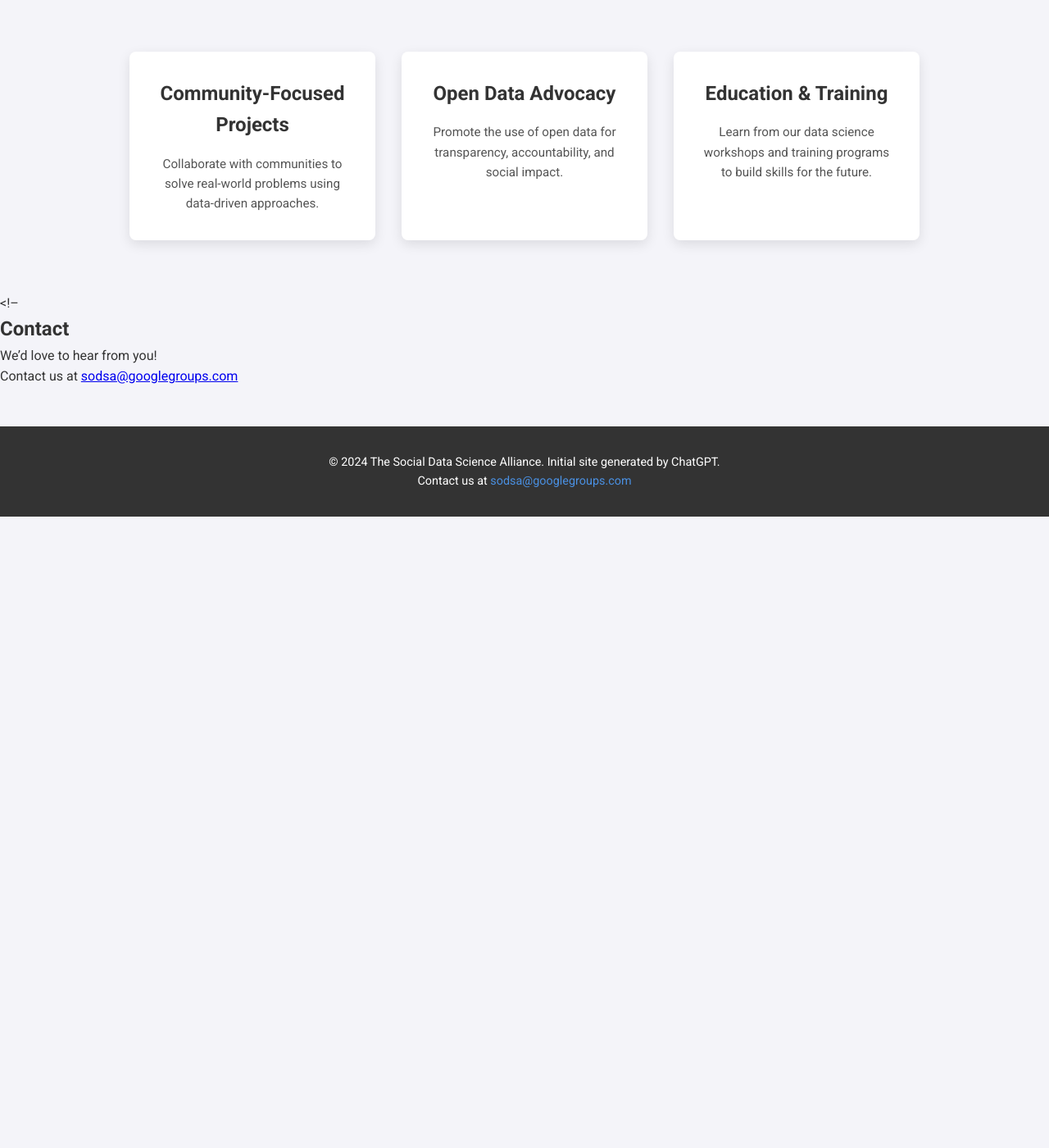
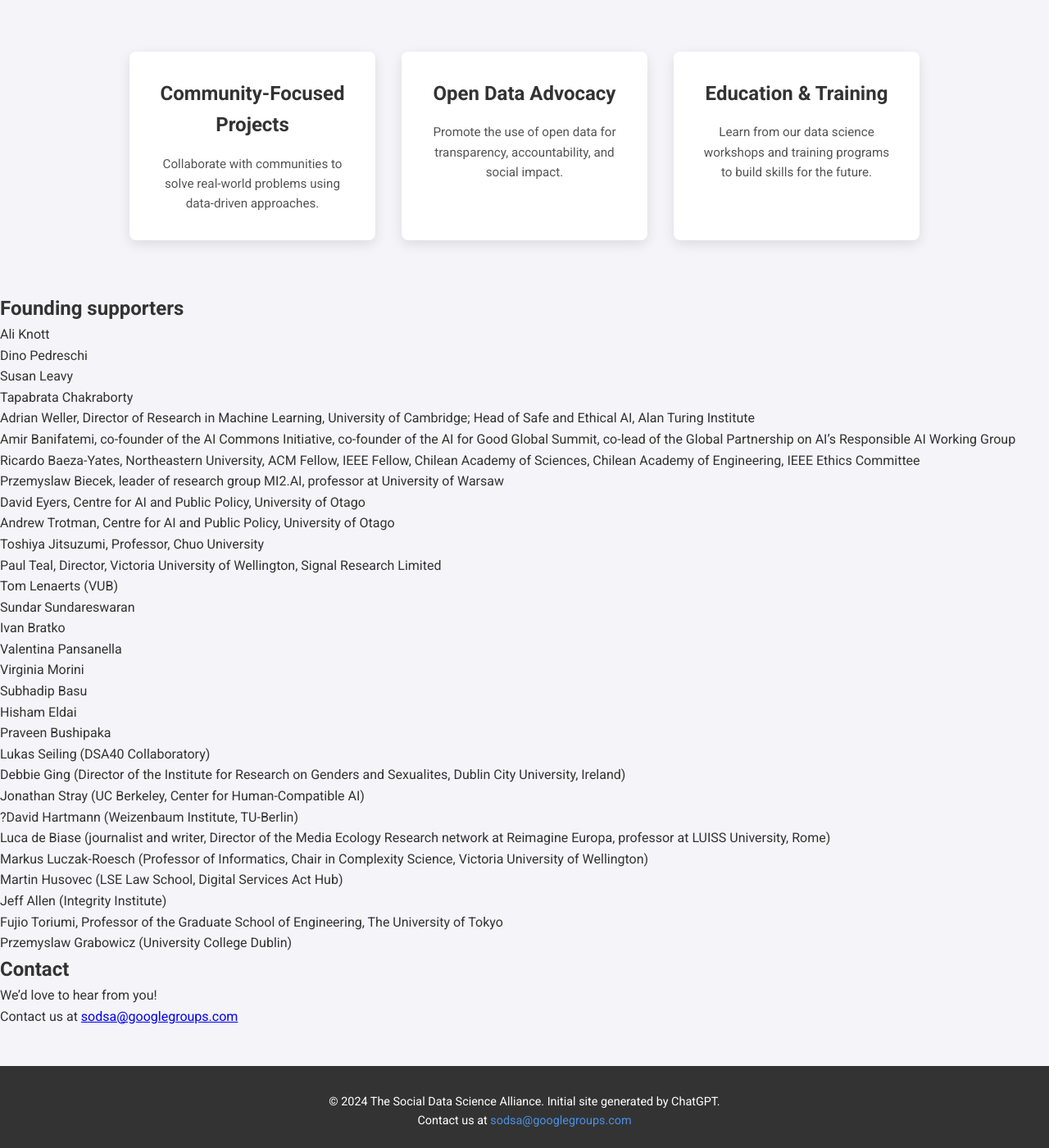
Before and after one commit to social-data-science-alliance/social-data-science-alliance.github.io, a Jekyll site: the page built from index.md, in a window 1280 px wide and 1400 px high, scrolled down 531 px. Shown: the whole window at 82% size. Built offline with Jekyll 4.4.1, drawn with Linux system fonts in a browser that asks for light colours; before the commit the page ends 1161 px from its top, so only the background shows below that.

Commit message:
Add founding members

```diff
--- a/index.md
+++ b/index.md
@@ -25,7 +25,39 @@ title: Home
     </div>
 </section>
 
-<!--
+## Founding supporters
+
+- Ali Knott
+- Dino Pedreschi
+- Susan Leavy
+- Tapabrata Chakraborty
+- Adrian Weller, Director of Research in Machine Learning, University of Cambridge; Head of Safe and Ethical AI, Alan Turing Institute
+- Amir Banifatemi, co-founder of the AI Commons Initiative, co-founder of the AI for Good Global Summit, co-lead of the Global Partnership on AI’s Responsible AI Working Group
+- Ricardo Baeza-Yates, Northeastern University, ACM Fellow, IEEE Fellow, Chilean Academy of Sciences, Chilean Academy of Engineering, IEEE Ethics Committee
+- Przemyslaw Biecek, leader of research group MI2.AI, professor at University of Warsaw
+- David Eyers, Centre for AI and Public Policy, University of Otago
+- Andrew Trotman, Centre for AI and Public Policy, University of Otago
+- Toshiya Jitsuzumi, Professor, Chuo University
+- Paul Teal, Director, Victoria University of Wellington, Signal Research Limited
+- Tom Lenaerts (VUB)
+- Sundar Sundareswaran
+- Ivan Bratko
+- Valentina Pansanella
+- Virginia Morini
+- Subhadip Basu
+- Hisham Eldai
+- Praveen Bushipaka
+- Lukas Seiling (DSA40 Collaboratory)
+- Debbie Ging (Director of the Institute for Research on Genders and Sexualites, Dublin City University, Ireland)
+- Jonathan Stray (UC Berkeley, Center for Human-Compatible AI)
+- ?David Hartmann (Weizenbaum Institute, TU-Berlin)
+- Luca de Biase (journalist and writer, Director of the Media Ecology Research network at Reimagine Europa, professor at LUISS University, Rome)
+- Markus Luczak-Roesch (Professor of Informatics, Chair in Complexity Science, Victoria University of Wellington)
+- Martin Husovec (LSE Law School, Digital Services Act Hub)
+- Jeff Allen (Integrity Institute)
+- Fujio Toriumi, Professor of the Graduate School of Engineering, The University of Tokyo
+- Przemyslaw Grabowicz (University College Dublin)
+
 ## Contact {#contact}
 We'd love to hear from you!
 
```
